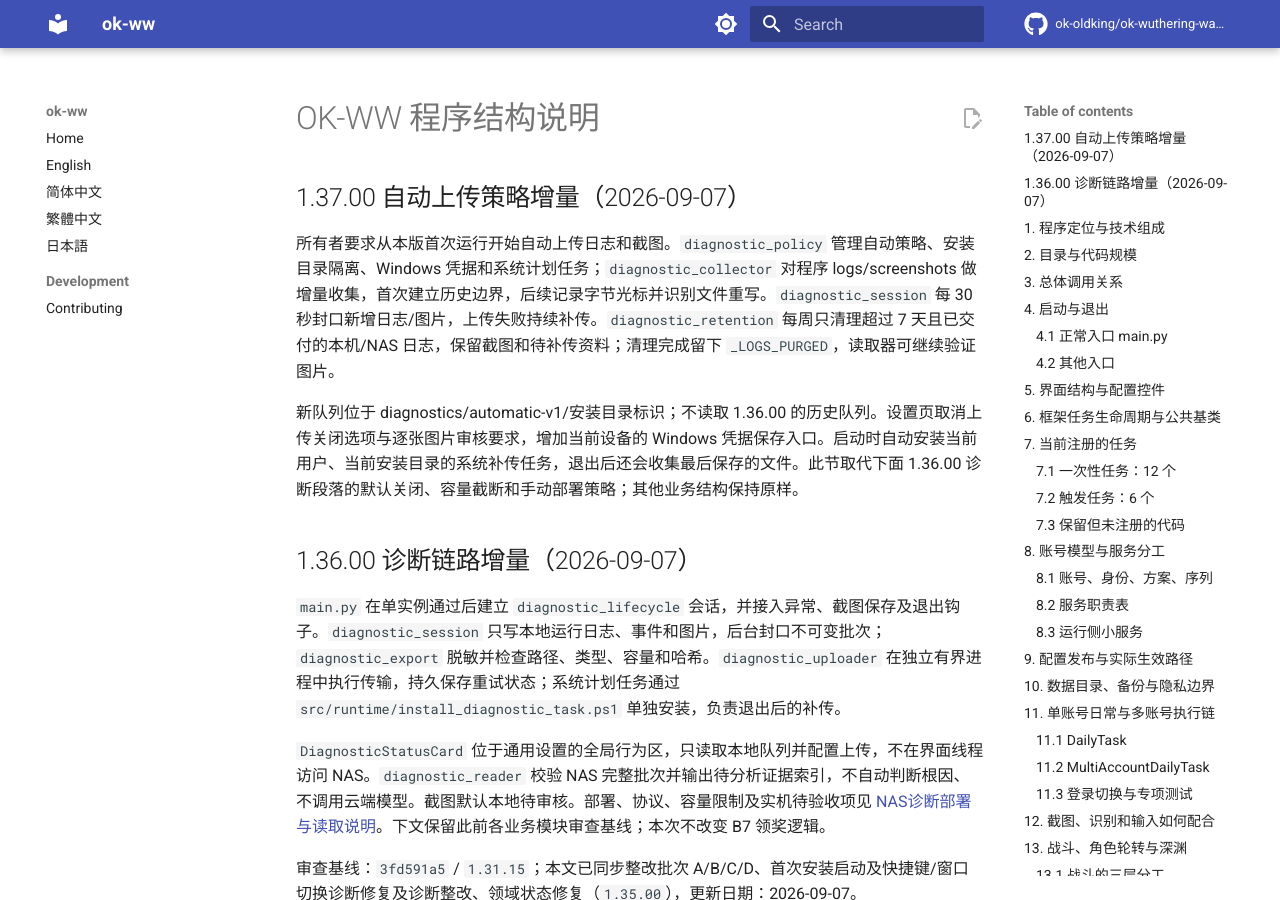
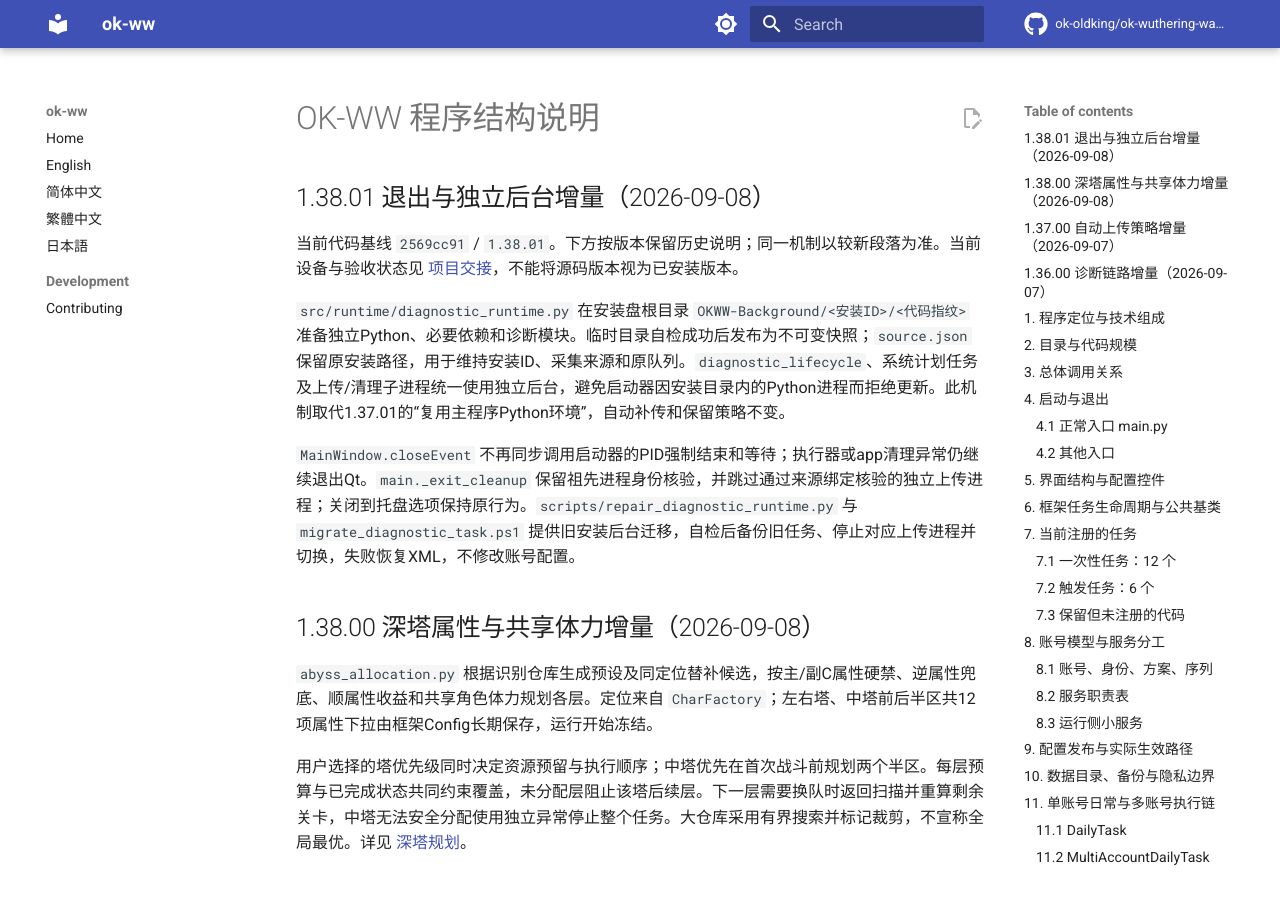
Before and after one commit to xihuojun2020-tech/okww-custom, an MkDocs documentation site: the page built from docs/程序结构说明.md, in a window 1280 px wide and 900 px high. Built offline with MkDocs 1.6.1 and Material for MkDocs 9.7.7, drawn with Linux system fonts in a browser that asks for light colours; comment, search, counter and statistics services are not loaded.

Commit message:
docs: sync handoff and background migration guidance for 1.38.01

````diff
--- a/docs/NAS诊断部署与读取说明.md
+++ b/docs/NAS诊断部署与读取说明.md
@@ -1,6 +1,8 @@
 # NAS 自动诊断上传与每周清理
 
 适用版本：**1.37.00 起**。本版按所有者的明确要求自动上传日志和截图，不再使用 1.36.00 的默认关闭或逐张审核策略。
+
+本文已同步 **1.38.01** 的独立后台与旧任务迁移机制。自动上传策略不变，后台运行环境与主程序更新目录分离。
 
 ## 使用规则
 
@@ -20,7 +22,7 @@ NAS 目录：`\\192.168.3.170\xihuojun 共享给我\AI诊断`，用户名：`ai-
 
 ```powershell
 .\.venv\Scripts\python.exe -m src.runtime.diagnostic_uploader --save-credentials
-.\.venv\Scripts\python.exe -m src.runtime.diagnostic_uploader --ensure-task
+.\.venv\Scripts\python.exe scripts/repair_diagnostic_runtime.py --source . --apply
 .\.venv\Scripts\python.exe -m src.runtime.diagnostic_uploader --status
 ```
 
@@ -40,11 +42,26 @@ NAS 目录：`\\192.168.3.170\xihuojun 共享给我\AI诊断`，用户名：`ai-
 
 ## 计划任务
 
-从 1.37.01 起，补传任务使用同一 Python 环境的 `pythonw.exe` 静默执行，避免每分钟控制台闪现。升级后首次启动按任务修订号立即修正旧定义，不等待 24 小时检查缓存。安装脚本的 `-Preview` 参数只输出动作定义，不注册或修改任务。
+从 1.38.01 起，补传任务使用独立后台快照的 `pythonw.exe` 静默执行。快照位于安装盘根目录 `OKWW-Background/<安装ID>/<代码指纹>`，含独立Python、必要依赖和诊断代码；不依赖正在更新的程序目录。此前1.37.01仅解决闪窗，仍复用主程序Python，可能被启动器判为应用未退出。
+
+升级后首次启动按任务修订号修正旧定义，不等待24小时缓存。主程序唤醒后台、系统补传及上传/清理子进程都使用隔离环境；快照中的来源绑定继续指向原日志和截图目录。安装脚本的 `-Preview` 参数只输出动作定义，不注册或修改任务。
 
 启动后台上传器自动执行 `src/runtime/install_diagnostic_task.ps1`，创建 `okww-diagnostics-安装目录标识`。每个安装目录使用不同名称。仅更新自己拥有的任务；同名其他来源的任务拒绝覆盖。
 
-任务使用当前用户的交互登录权限和本机 Python，每分钟执行一次。设置页显示安装状态；失败时需检查当前 Windows 用户是否允许创建计划任务。没有安装成功时，程序运行中的上传继续，但不能声称退出后已有系统补传。
+任务使用当前用户的交互登录权限和独立后台Python，每分钟执行一次。设置页显示安装状态；失败时需检查当前 Windows 用户是否允许创建计划任务。后台准备、自检或计划任务安装失败不等于已具备退出后的补传能力，应检查诊断状态。
+
+## 旧安装无法更新时的迁移
+
+如果启动器提示应用仍在运行，应核对列出的进程是否为旧诊断上传模块。旧计划任务会每分钟重启，因此只结束一次Python不能根治。使用新版源码的修复工具，明确指定旧安装的 working 目录：
+
+```powershell
+.\.venv\Scripts\python.exe scripts/repair_diagnostic_runtime.py --source 'E:\game\okww owener\data\apps\okww-custom\working'
+.\.venv\Scripts\python.exe scripts/repair_diagnostic_runtime.py --source 'E:\game\okww owener\data\apps\okww-custom\working' --apply
+```
+
+第一条仅准备独立后台并自检，第二条执行迁移。工具核验任务归属，导出XML备份、暂停对应旧任务，仅停止同安装Python目录内且指向同日志队列的上传进程，随后切换任务；失败恢复原定义。不删除待传资料、不搬迁Windows凭据、不修改账号配置。备份位于后台快照的 `migration/*.xml`；详细回滚说明见 [实施记录](superpowers/plans/2026-09-08-exit-background-isolation.md)。
+
+当前设备该迁移已完成，不需要重复执行。主界面退出修复仍需安装1.38.01后手动验收；任务返回码0只说明该次后台任务正常结束，不代表所有历史资料均已交付。
 
 ## NAS 完整性与日志清理
 
--- a/docs/程序结构说明.md
+++ b/docs/程序结构说明.md
@@ -1,4 +1,18 @@
 # OK-WW 程序结构说明
+
+## 1.38.01 退出与独立后台增量（2026-09-08）
+
+当前代码基线 `2569cc91` / `1.38.01`。下方按版本保留历史说明；同一机制以较新段落为准。当前设备与验收状态见 [项目交接](项目交接与新对话上下文.md)，不能将源码版本视为已安装版本。
+
+`src/runtime/diagnostic_runtime.py` 在安装盘根目录 `OKWW-Background/<安装ID>/<代码指纹>` 准备独立Python、必要依赖和诊断模块。临时目录自检成功后发布为不可变快照；`source.json` 保留原安装路径，用于维持安装ID、采集来源和原队列。`diagnostic_lifecycle`、系统计划任务及上传/清理子进程统一使用独立后台，避免启动器因安装目录内的Python进程而拒绝更新。此机制取代1.37.01的“复用主程序Python环境”，自动补传和保留策略不变。
+
+`MainWindow.closeEvent` 不再同步调用启动器的PID强制结束和等待；执行器或app清理异常仍继续退出Qt。`main._exit_cleanup` 保留祖先进程身份核验，并跳过通过来源绑定核验的独立上传进程；关闭到托盘选项保持原行为。`scripts/repair_diagnostic_runtime.py` 与 `migrate_diagnostic_task.ps1` 提供旧安装后台迁移，自检后备份旧任务、停止对应上传进程并切换，失败恢复XML，不修改账号配置。
+
+## 1.38.00 深塔属性与共享体力增量（2026-09-08）
+
+`abyss_allocation.py` 根据识别仓库生成预设及同定位替补候选，按主/副C属性硬禁、逆属性兜底、顺属性收益和共享角色体力规划各层。定位来自 `CharFactory`；左右塔、中塔前后半区共12项属性下拉由框架Config长期保存，运行开始冻结。
+
+用户选择的塔优先级同时决定资源预留与执行顺序；中塔优先在首次战斗前规划两个半区。每层预算与已完成状态共同约束覆盖，未分配层阻止该塔后续层。下一层需要换队时返回扫描并重算剩余关卡，中塔无法安全分配使用独立异常停止整个任务。大仓库采用有界搜索并标记裁剪，不宣称全局最优。详见 [深塔规划](superpowers/plans/2026-09-07-abyss-element-planning.md)。
 
 ## 1.37.00 自动上传策略增量（2026-09-07）
 
````
Also changed, not shown: docs/superpowers/plans/2026-09-08-exit-background-isolation.md (+2 -0 lines), docs/项目交接与新对话上下文.md (added, +101 -0 lines).
